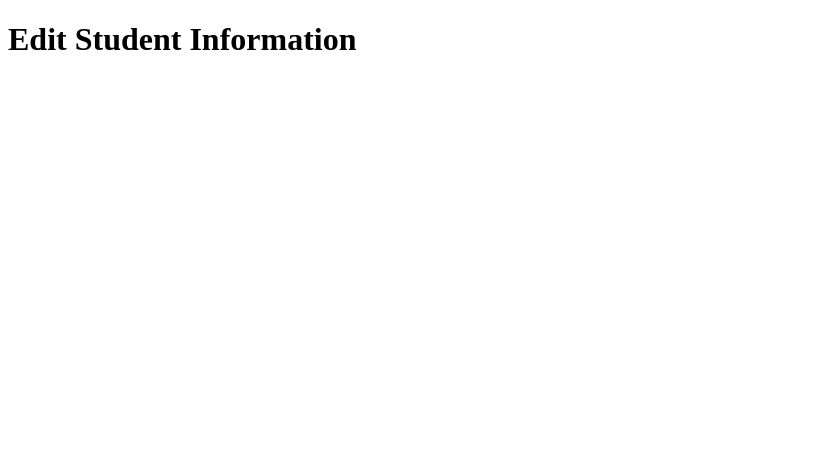
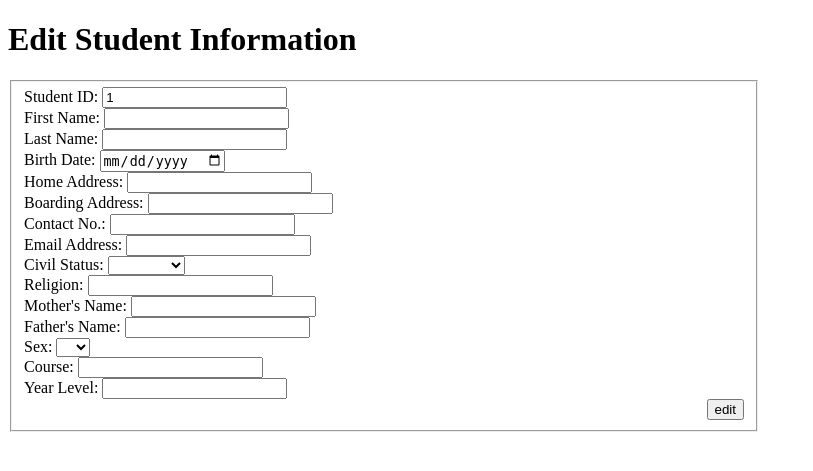
Before and after one commit to jamlmao/StudentDirectory, a PHP site: page /edit_info.php?student_id=1 in a window 1280 px wide. Shown: the top 471 px of the page, without its empty margins (0-813 px from the left). Run offline with PHP 8.4, Linux system fonts and the light colour scheme; tables that the repository leaves empty hold one stand-in row (values such as "Sample post").

Commit message:
modified

```diff
--- a/edit_info.php
+++ b/edit_info.php
@@ -76,7 +76,8 @@
             $student = $stmt->fetch(PDO::FETCH_ASSOC);
 
             if(!$student) {
-
+                echo "Student not found!";
+            } else {
         ?>
 
 
@@ -173,6 +174,8 @@
             </fieldset>
             <?php
             }
+        } else {
+            echo "Student ID not provided!";
         }
         ?>
         </div>
```
